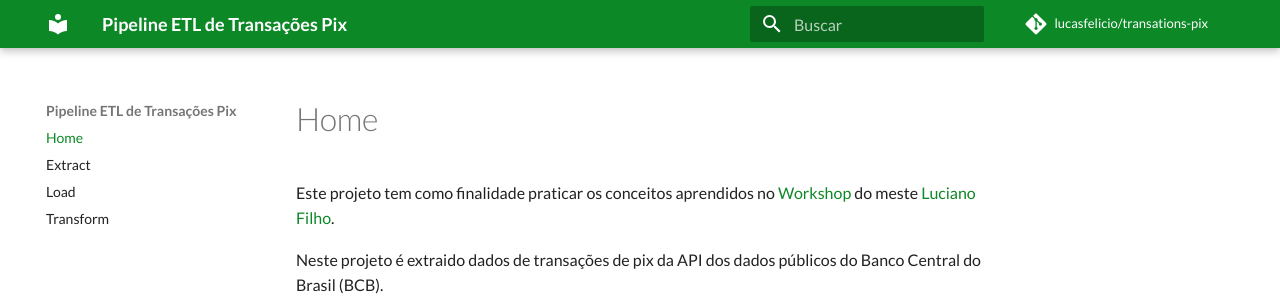
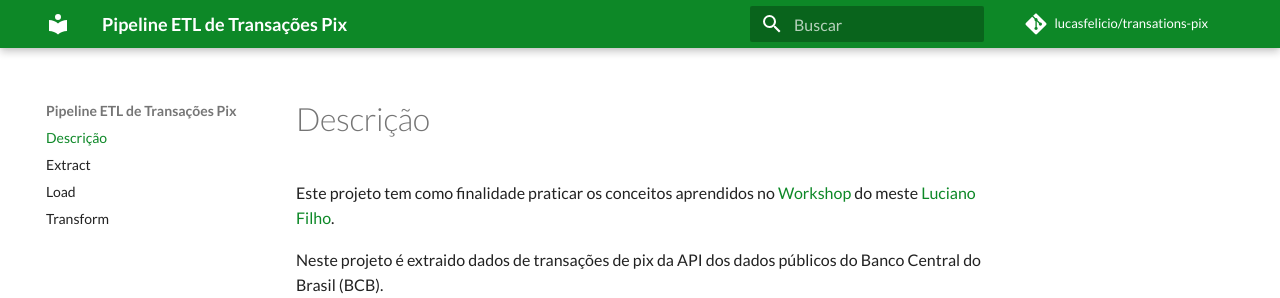
Before and after one commit to lucasfelicio/transations-pix, an MkDocs documentation site: the page built from docs/index.md, in a window 1280 px wide. Shown: the top 298 px of the page. Built offline with MkDocs 1.6.1 and Material for MkDocs 9.7.7, drawn with Linux system fonts in a browser that asks for light colours; comment, search, counter and statistics services are not loaded.

Commit message:
docs: Update index.md

```diff
--- a/docs/index.md
+++ b/docs/index.md
@@ -1,3 +1,5 @@
+# Descrição
+
 Este projeto tem como finalidade praticar os conceitos aprendidos no [Workshop](https://lvgalvaofilho.com/) do meste [Luciano Filho](https://github.com/lvgalvao).
 
 Neste projeto é extraido dados de transações de pix da API dos dados públicos do Banco Central do Brasil (BCB).
```
